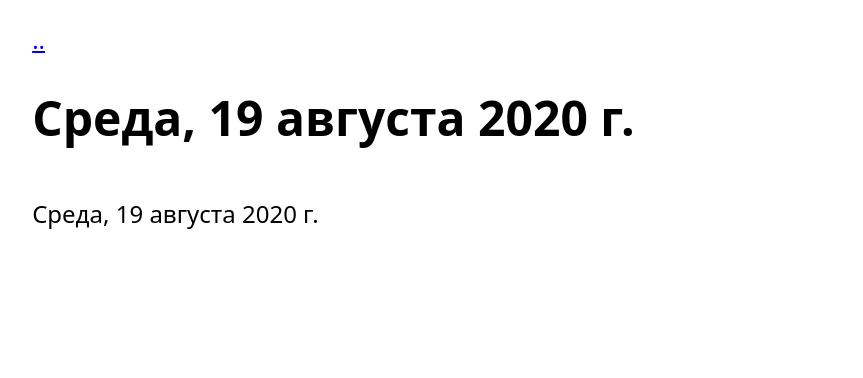
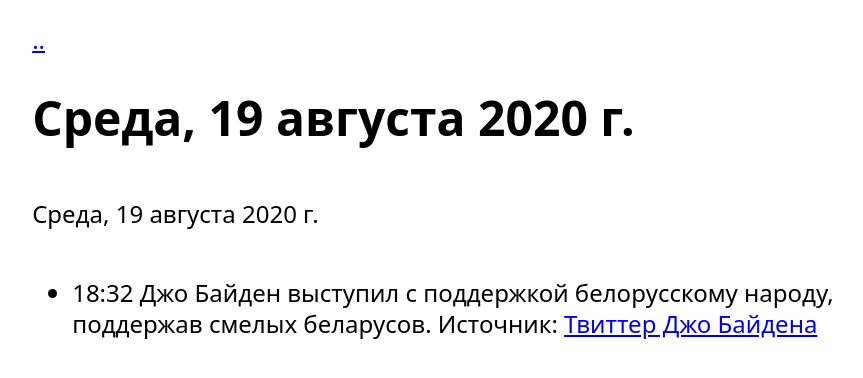
Before and after one commit to free-belarus/info, a Jekyll site: the page built from _posts/Timeline/2020-08-19-news-Wednesday-2020-08-19.md, in a window 1280 px wide. Shown: the top 378 px of the page, without its empty margins (196-1059 px from the left). Built offline with Jekyll 4.4.1, drawn with Linux system fonts in a browser that asks for light colours.

Commit message:
Add some news of today

```diff
--- a/_posts/Timeline/2020-08-19-news-Wednesday-2020-08-19.md
+++ b/_posts/Timeline/2020-08-19-news-Wednesday-2020-08-19.md
@@ -4,3 +4,5 @@ title: "Среда, 19 августа 2020 г."
 ---
 
 Среда, 19 августа 2020 г.
+
+- 18:32 Джо Байден выступил с поддержкой белорусскому народу, поддержав смелых беларусов. Источник: [Твиттер Джо Байдена](https://twitter.com/JoeBiden/status/1296107655723921415)
```
